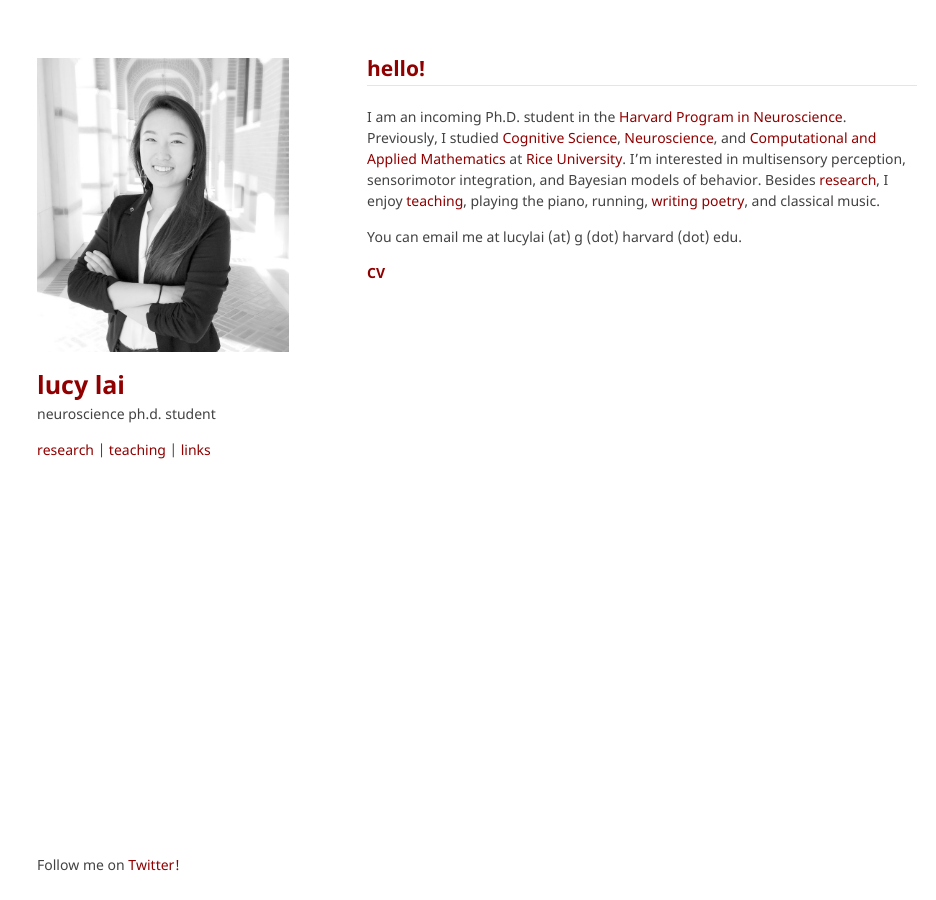
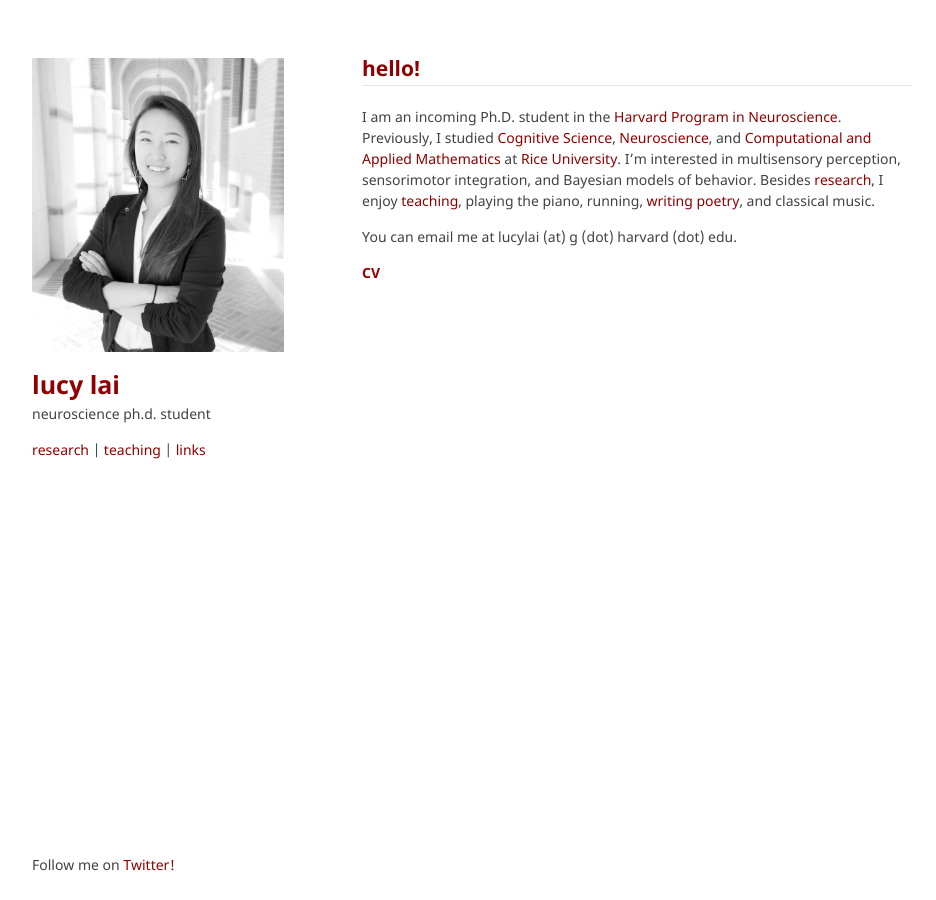
Before and after one commit to lucylai96/lucylai96.github.io, a Jekyll site: the page built from index.md, in a window 1280 px wide. Shown: the whole page, without its empty margins (168-1104 px from the left). Built offline with Jekyll 4.4.1, drawn with Linux system fonts in a browser that asks for light colours; our own code applies the rules of GitHub Pages for plain Markdown files.

Commit message:
Update jekyll-theme-minimal.scss

```diff
--- a/_sass/jekyll-theme-minimal.scss
+++ b/_sass/jekyll-theme-minimal.scss
@@ -3,10 +3,7 @@
 
 body {
   background-color: #fff;
-  padding-top: 50px;
-    padding-right: 40px;
-    padding-bottom: 20px;
-    padding-left: 50px;
+  padding: 50px;
   font: 14px/1.5 "Noto Sans", "Helvetica Neue", Helvetica, Arial, sans-serif;
   color:#424242;
   font-weight:300;
```
